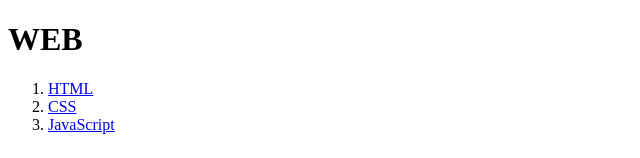
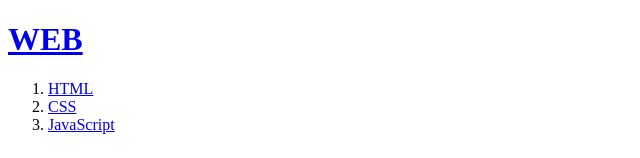
Before and after one commit to CBPyeon/web1, a plain HTML site: page 1.html in a window 1280 px wide. Shown: the top 158 px of the page, without its empty margins (0-640 px from the left). Drawn offline with Linux system fonts and the light colour scheme.

Commit message:
3rd updated
3rd updated

```diff
--- a/1.html
+++ b/1.html
@@ -5,7 +5,7 @@
     <meta charset="utf-8" />
 </head>
 <body>
-    <h1><a href="index.html"></a>WEB</h1>
+    <h1><a href="index.html">WEB</a></h1>
     <ol>
         <li><a href="1.html">HTML</a></li>
         <li><a href="2.html">CSS</a></li>
```
Also changed, not shown: 2.html (+1 -1 lines), 3.html (+1 -1 lines), index.html (+1 -1 lines).
